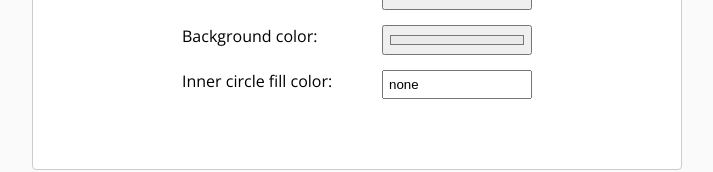
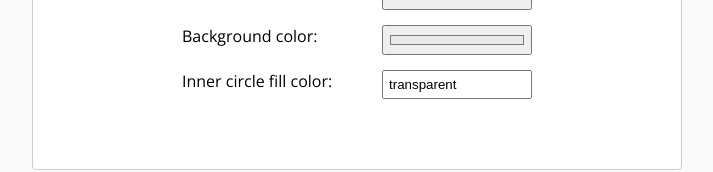
Before and after one commit to crisbeto/angular-svg-round-progressbar, an Angular app: page / in a window 1280 px wide. Shown: the part 1054-1226 px from the top of the page, without its empty margins (283-996 px from the left). Built offline with nearby package versions, Linux system fonts and the light colour scheme.

Commit message:
use `transparent` instead of `none` for default

```diff
--- a/src/demo/app/demo.component.ts
+++ b/src/demo/app/demo.component.ts
@@ -20,7 +20,7 @@ export class DemoComponent {
   clockwise = true;
   color = '#45ccce';
   background = '#eaeaea';
-  innerCircleFill = 'none';
+  innerCircleFill = 'transparent';
   duration = 800;
   animation = 'easeOutCubic';
   animationDelay = 0;
--- a/src/lib/round-progress/round-progress.config.ts
+++ b/src/lib/round-progress/round-progress.config.ts
@@ -12,7 +12,7 @@ const DEFAULTS = {
   clockwise: true,
   semicircle: false,
   rounded: false,
-  innerCircleFill: 'none',
+  innerCircleFill: 'transparent',
 };
 
 export const ROUND_PROGRESS_DEFAULTS =
```
